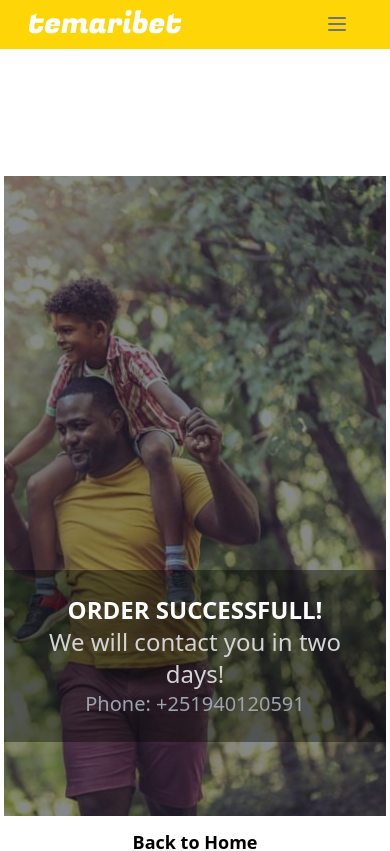
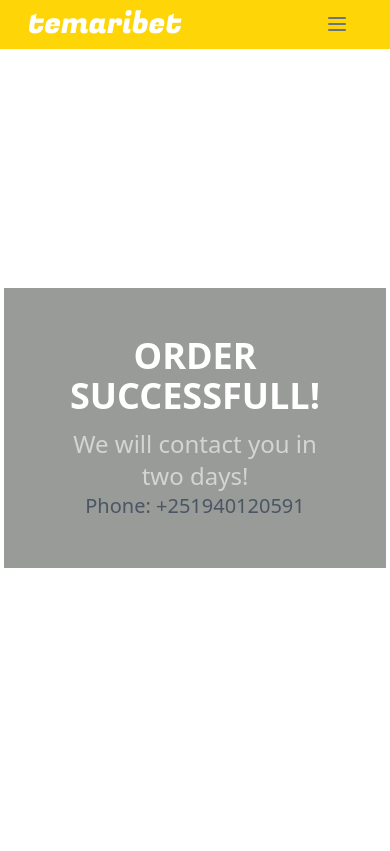
Before and after one commit to bekiTil/Temaribet-front-end-dev, a Next.js app in the folder TemariBet/nextjs-blog/: page /parentRegistration/success in a window 390 px wide. Shown: the top 851 px of the page. Built offline with nearby package versions, Linux system fonts and the light colour scheme.

Commit message:
did the responsiveness of the parents registration success page

```diff
--- a/TemariBet/nextjs-blog/components/Parent/Success.js
+++ b/TemariBet/nextjs-blog/components/Parent/Success.js
@@ -5,7 +5,7 @@ import SuccessMain from "./SuccessMain"
 
 export default function Success() {
   return (
-    <div className=" px-1 md:px-10 lg:px-44 xl:px-64 2xl:px-96 mt-44  ">
+    <div className=" shadow-lg px-1 md:px-10 lg:px-44 xl:px-64 2xl:px-96 mt-44  ">
     <Header/>
     <SuccessMain/>
     <Footer/>
--- a/TemariBet/nextjs-blog/components/Parent/SuccessMain.js
+++ b/TemariBet/nextjs-blog/components/Parent/SuccessMain.js
@@ -1,6 +1,6 @@
 export default function SuccessMain() {
     return (<header>
-        <div class="w-full bg-center max-h-screen bg-cover h-[40rem]"  style={{
+        <div class="w-full hidden sm:block  bg-center max-h-screen bg-cover h-[40rem]"  style={{
                 background: `url("/parents.jpg")`,
                 backgroundPosition: "bottom right",
                             }}>
@@ -14,29 +14,19 @@ export default function SuccessMain() {
                 </div>
             </div>
         </div>
+        <div class=" flex  sm:hidden mt-72  mb-80 items-center justify-center w-full h-full  ">
+                <div className="text-center p-12 " style={{
+                backgroundColor: "rgba(0, 5, 1, 0.40)",
+                            }}>
+                    <h1 class="text-4xl text-[#FED607] pb-3 font-bold text-white uppercase lg:text-5xl">ORDER SUCCESSFULL!</h1>
+                    <p className="text-center text-2xl  text-neutral-300 ">We will contact you in two days!</p>
+                    <p className="text-center text-xl text-gray-600">Phone: +251940120591</p>
+                </div>
+            </div>
+
         <h1 className="text-center text-lg pt-3 font-semibold">Back to Home</h1>
     </header>
 
 
-    // <div
-    //   class="flex  rounded-lg shadow-lg w-full  bg-white sm:mx-0"
-    //   style={{ height: "680px" }}
-    // >
-    //   <div
-    //     className="block flex justify-end w-full rounded-r-lg "
-    //     style={{
-    //       background: `url("/parents4.jpg")`,
-    //       backgroundPosition: "top right",
-    //     }}
-    //   >
-    //     <div className="bg-[#707070] p-8 mx-16">
-    //       <h1 className="   rounded text-center text-bold text-4xl text-[#FED607]">
-    //         ORDER SUCCESSFULL!
-    //       </h1>
-    //       <p className="text-center ">We will contact you in two days!</p>
-    //       <p className="text-center">Phone: +251940120591</p>
-    //     </div>
-    //   </div>
-    // </div>
   );
 }
--- a/TemariBet/nextjs-blog/components/Parent/child_components/page10.js
+++ b/TemariBet/nextjs-blog/components/Parent/child_components/page10.js
@@ -7,20 +7,20 @@ const Page10 = () => {
       </div>
 
       <div className="flex flex-row mt-10 pt-12 ">
-        <button className=" flex-1 mr-2 text-xl bg-white hover:bg-blue-700 hover:text-white text-blue-900 font-bold py-3 px-6 ">
+        <button className=" flex-1 shadow-lg mr-2 text-xl bg-white hover:bg-blue-700 hover:text-white text-blue-900 font-bold py-3 px-6 ">
           English
         </button>
 
-        <button className=" flex-1 mr-2 text-xl bg-white hover:bg-blue-700 hover:text-white text-blue-900 font-bold py-3 px-6 ">
+        <button className=" flex-1 shadow-lg mr-2 text-xl bg-white hover:bg-blue-700 hover:text-white text-blue-900 font-bold py-3 px-6 ">
           Amharic
         </button>
 
-        <button className=" flex-1 mr-2 text-xl bg-white hover:bg-blue-700 hover:text-white text-blue-900 font-bold py-3 px-6 ">
+        <button className=" flex-1 shadow-lg text-xl mr-2 text-xl bg-white hover:bg-blue-700 hover:text-white text-blue-900 font-bold py-3 px-6 ">
           Afan Oromo
         </button>
       </div>
 
-      <div className = "mt-8 text-center md:text-left">
+      <div className = "mt-8 text-center lg:text-left">
         <button className=" bg-[#1A3765] hover:bg-blue-700 text-white text-3xl font-semibold py-3 px-6 ">
           CONTINUE
         </button>
```
